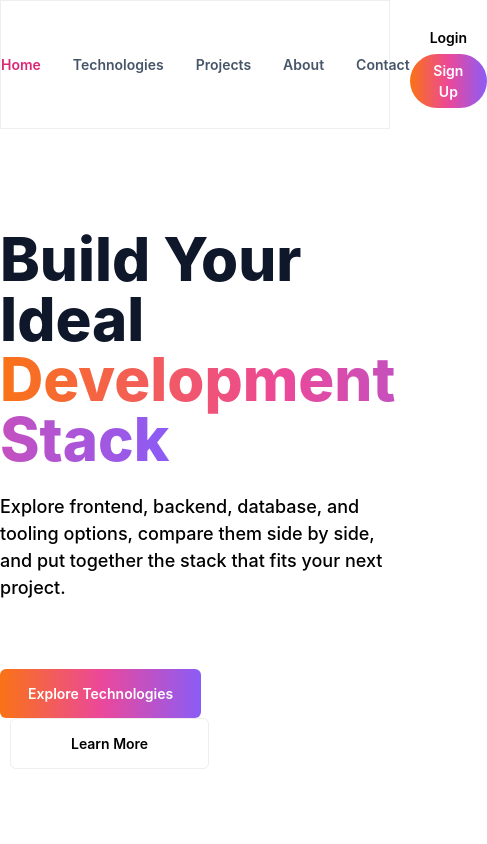
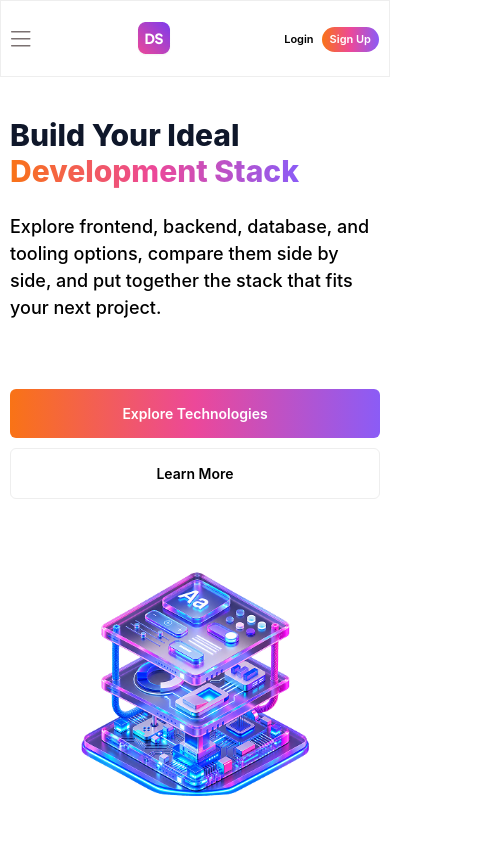
Before and after one commit to Robiaul-Aual-Masum1313/DevStack, a React (Vite) app: page / in a window 390 px wide. Shown: the top 844 px of the page, 487 px wide, since content can reach past the window. Built offline with nearby package versions, Linux system fonts and the light colour scheme.

Commit message:
Added Responsive Functionality

```diff
--- a/src/components/Footer.tsx
+++ b/src/components/Footer.tsx
@@ -1,10 +1,10 @@
 import FooterLogo from "../assets/logo-text.png";
 export default function Footer() {
   return (
-    <div className="border-t  border-[#eee] mt-24 pt-13">
+    <div className="border-t  border-[#eee] mt-24 pt-13 px-2.5 lg:px-0">
       <div className="container mx-auto">
-        <div className="grid grid-cols-5 pb-18 border-b border-[#eee]">
-          <div className="col-span-2  space-y-2.5">
+        <div className="grid grid-cols-2 gap-6 lg:grid-cols-5 pb-18 border-b border-[#eee]">
+          <div className="lg:col-span-2  space-y-2.5">
             <img src={FooterLogo} alt="" />
             <p className="text-[#64748B] text-[12px] font-medium">
               Curated tools, technologies, and resources for developers building
@@ -24,7 +24,7 @@ export default function Footer() {
               </ul>
             </div>
           </div>
-          <div className="col-span-1">
+          <div className="lg:col-span-1">
             <h2 className="text-[#0F172A] text-[12px] font-bold pb-3">
               PRODUCT
             </h2>
@@ -40,7 +40,7 @@ export default function Footer() {
               </li>
             </ul>
           </div>
-          <div className="col-span-1">
+          <div className="lg:col-span-1">
             <h2 className="text-[#0F172A] text-[12px] font-bold pb-3">
               COMPANY
             </h2>
@@ -56,7 +56,7 @@ export default function Footer() {
               </li>
             </ul>
           </div>
-          <div className="col-span-1">
+          <div className="lg:col-span-1">
             <h2 className="text-[#0F172A] text-[12px] font-bold pb-3">
               LEGAL
             </h2>
--- a/src/components/Hero.tsx
+++ b/src/components/Hero.tsx
@@ -2,10 +2,10 @@ import bannerImg from "../assets/banner-stack.png";
 
 export default function Hero() {
   return (
-    <div className="container mx-auto flex justify-between items-center py-25">
+    <div className="container mx-auto flex flex-col md:flex-row justify-between items-center py-10 lg:py-25 px-2.5 lg:px-0">
       <div className="flex-1 space-y-6">
         {/* <h2 className='text-[#0F172A] font-extrabold text-6xl'>Build Your Ideal<br /> <span style={{background: 'linear-gradent(to right,#f97316,#ec4899,#8b5cf6)', backgroundClip: 'text', color: 'transparent'}}>Development Stack</span></h2> */}
-        <h2 className="text-[#0F172A] font-extrabold text-6xl">
+        <h2 className="text-[#0F172A] font-extrabold text-3xl md:text-6xl">
           Build Your Ideal
           <br />
           <span
@@ -25,11 +25,11 @@ export default function Hero() {
           Explore frontend, backend, database, and tooling options, compare them
           side by side, and put together the stack that fits your next project.
         </p>
-        <div className="pt-11">
+        <div className="pt-11 flex flex-col gap-2.5 md:block">
           <button style={{background: 'var(--brand-gradent)'}} className="text-[14px] font-semibold text-white  px-7 py-3.5 rounded-md">
             Explore Technologies
           </button>
-          <button className="text-[14px] font-semibold ml-2.5  px-15 py-3.5 rounded-md border border-[#eee]">
+          <button className="text-[14px] font-semibold md:ml-2.5  px-15 py-3.5 rounded-md border border-[#eee]">
             Learn More
           </button>
         </div>
--- a/src/components/Nav.tsx
+++ b/src/components/Nav.tsx
@@ -1,26 +1,101 @@
-import Logo from '../assets/logo-text.png'
+import Logo from "../assets/logo.png";
+import Hambarger from "../assets/hamburger.png";
 
 export default function Nav() {
   return (
-    <div className='border border-[#eee] py-5 sticky top-0 z-50 bg-white'>
-        <div className='container mx-auto flex justify-between items-center'>
-            <div>
-                <img src={Logo} alt="" />
+    <>
+      {/* for every break point after sm  */}
+      <div className="hidden lg:block border border-[#eee] py-5 sticky top-0 z-50 bg-white">
+        <div className="container mx-auto flex justify-between items-center">
+          <div className="flex justify-start items-center gap-3.5">
+            <img src={Logo} alt="" />{" "}
+            <span
+              style={{
+                background: "var(--brand-gradent)",
+                backgroundClip: "var(--brand-clip)",
+                WebkitBackgroundClip: "text",
+                color: "var(--brand-color)",
+                WebkitTextFillColor: "transparent",
+              }}
+              className="text-[30px] font-bold"
+            >
+              DevStack
+            </span>
           </div>
           <nav>
-                <ul className='flex justify-center items-center gap-8 text-[#475569] font-semibold text-[14px]'>
-                    <li className=''><a className='text-[#DB2777]' href="">Home</a></li>
-                    <li><a className='transition-colors duration-500 hover:text-[#DB2777]' href="">Technologies</a></li>
-                    <li><a className='transition-colors duration-500 hover:text-[#DB2777]' href="">Projects</a></li>
-                    <li><a className='transition-colors duration-500 hover:text-[#DB2777]' href="">About</a></li>
-                    <li><a className='transition-colors duration-500 hover:text-[#DB2777]' href="">Contact</a></li>
+            <ul className="flex justify-center items-center gap-8 text-[#475569] font-semibold text-[14px]">
+              <li className="">
+                <a className="text-[#DB2777]" href="">
+                  Home
+                </a>
+              </li>
+              <li>
+                <a
+                  className="transition-colors duration-500 hover:text-[#DB2777]"
+                  href=""
+                >
+                  Technologies
+                </a>
+              </li>
+              <li>
+                <a
+                  className="transition-colors duration-500 hover:text-[#DB2777]"
+                  href=""
+                >
+                  Projects
+                </a>
+              </li>
+              <li>
+                <a
+                  className="transition-colors duration-500 hover:text-[#DB2777]"
+                  href=""
+                >
+                  About
+                </a>
+              </li>
+              <li>
+                <a
+                  className="transition-colors duration-500 hover:text-[#DB2777]"
+                  href=""
+                >
+                  Contact
+                </a>
+              </li>
             </ul>
           </nav>
           <div>
-                <button className='px-5 py-1.5 cursor-pointer font-semibold text-[14px]'>Login</button>
-                <button style={{background: 'var(--brand-gradent)'}} className='px-5 py-1.5 rounded-full text-white cursor-pointer font-semibold text-[14px]'>Sign Up</button>
+            <button className="px-5 py-1.5 cursor-pointer font-semibold text-[14px]">
+              Login
+            </button>
+            <button
+              style={{ background: "var(--brand-gradent)" }}
+              className="px-5 py-1.5 rounded-full text-white cursor-pointer font-semibold text-[14px]"
+            >
+              Sign Up
+            </button>
           </div>
         </div>
       </div>
-  )
+      {/* for sm breakpoint only */}
+      <div className=" lg:hidden border border-[#eee] py-5 px-2.5 sticky top-0 z-50 bg-white">
+        <div className="container mx-auto flex justify-between items-center">
+          <nav><img src={Hambarger} alt="" /></nav>
+          <div className="flex justify-start items-center gap-3.5">
+            <img src={Logo} alt="" />
+          </div>
+          <div>
+            <button className="px-2 py-1 cursor-pointer font-semibold text-[11px]">
+              Login
+            </button>
+            <button
+              style={{ background: "var(--brand-gradent)" }}
+              className="px-2 py-1 rounded-full text-white cursor-pointer font-semibold text-[11px]"
+            >
+              Sign Up
+            </button>
+          </div>
+        </div>
+      </div>
+    </>
+  );
 }
--- a/src/components/Technology.tsx
+++ b/src/components/Technology.tsx
@@ -12,16 +12,16 @@ export default function Technology({ feachedPromise }: techProp) {
   const [selectedStacks, setselectedStacks] = useState<IstackData[]>([])
 
   return (
-    <div className="container mx-auto space-y-3.5">
+    <div className="container mx-auto space-y-3.5 px-2.5 lg:px-0">
       <h3 className="font-extrabold text-4xl text-[#0F172A]">Explore the <span className="bg-linear-to-r from-[#EC4899] to-[#8B5CF6] text-transparent bg-clip-text">Technologies</span></h3>
       <p className="text-[#64748B] text-[16px] font-medium">Pick one technology per category to build your ideal stack.</p>
       <div className="grid grid-cols-12 pt-8 gap-8">
-        <div className="grid grid-cols-3 gap-5 col-span-9">
+        <div className="grid grid-cols-1 md:grid-cols-2 lg:grid-cols-3 gap-5 col-span-12 lg:col-span-9">
           {stacksData.map((stackData: IstackData) => {
             return <StacksCard key={stackData.id} stackData={stackData} selectedStacks= {selectedStacks}  setselectedStacks = {setselectedStacks}/>;
           })}
         </div>
-        <div className="col-span-3">
+        <div className="col-span-12 lg:col-span-3">
           <SelactedStack selectedStacks = {selectedStacks} setselectedStacks = {setselectedStacks} />
         </div>
       </div>
```
Also changed, not shown: src/assets/logo.png (added). Lines whose indentation alone changed are shown as unchanged.
